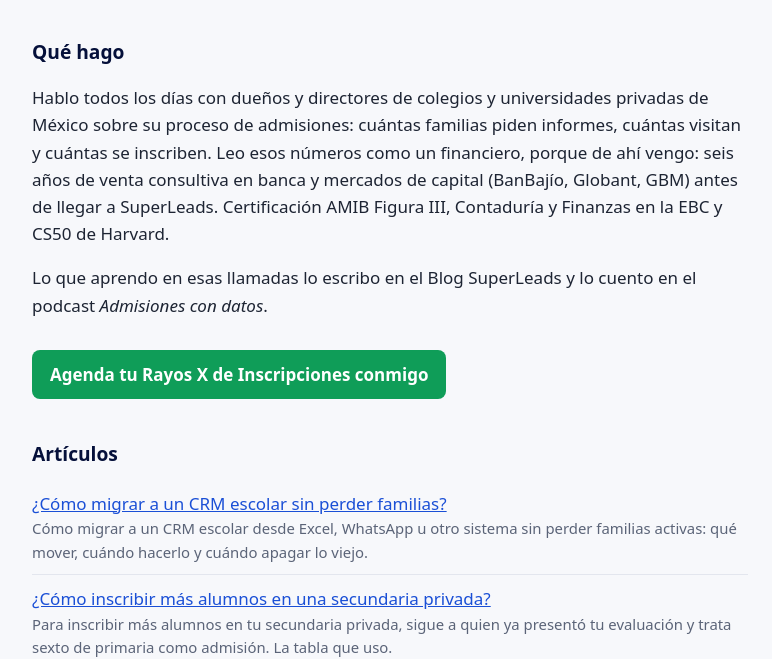
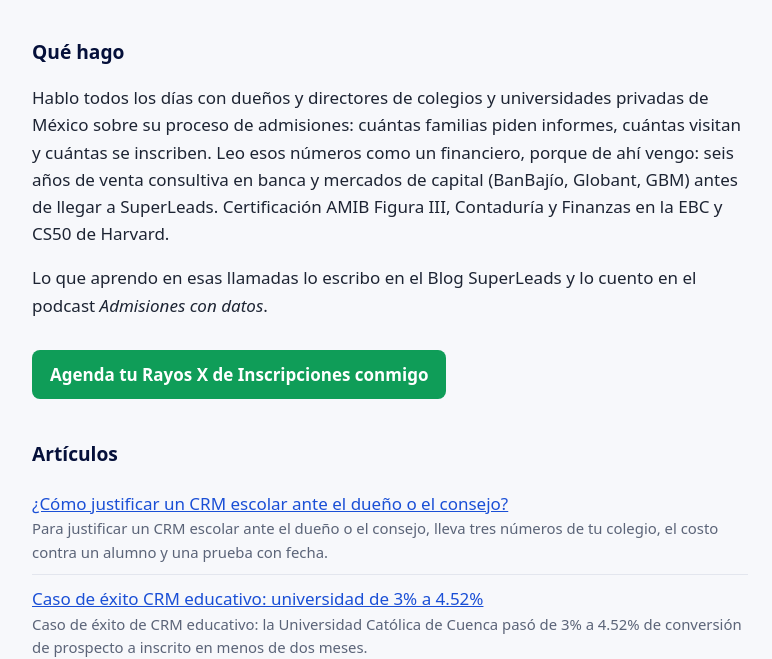
Before and after one commit to victorgalloo/victorgalloo.github.io, a plain HTML site: page index.html in a window 1280 px wide. Shown: the part 295-954 px from the top of the page, without its empty margins (250-1022 px from the left). Drawn offline with Linux system fonts and the light colour scheme.

Commit message:
Artículo: ¿Cómo justificar un CRM escolar ante el dueño o el consejo?

```diff
--- a/index.html
+++ b/index.html
@@ -42,6 +42,8 @@ footer{margin-top:44px;color:var(--su);font-size:.9rem}
 
   <h2>Artículos</h2>
   <ul>
+      <li><a href="https://blog.superleads.mx/post/justificar-un-crm">¿Cómo justificar un CRM escolar ante el dueño o el consejo?</a><span>Para justificar un CRM escolar ante el dueño o el consejo, lleva tres números de tu colegio, el costo contra un alumno y una prueba con fecha.</span></li>
+      <li><a href="https://blog.superleads.mx/post/caso-de-exito-universidad">Caso de éxito CRM educativo: universidad de 3% a 4.52%</a><span>Caso de éxito de CRM educativo: la Universidad Católica de Cuenca pasó de 3% a 4.52% de conversión de prospecto a inscrito en menos de dos meses.</span></li>
       <li><a href="https://blog.superleads.mx/post/migrar-crm-escolar">¿Cómo migrar a un CRM escolar sin perder familias?</a><span>Cómo migrar a un CRM escolar desde Excel, WhatsApp u otro sistema sin perder familias activas: qué mover, cuándo hacerlo y cuándo apagar lo viejo.</span></li>
       <li><a href="https://blog.superleads.mx/post/inscripciones-en-secundaria">¿Cómo inscribir más alumnos en una secundaria privada?</a><span>Para inscribir más alumnos en tu secundaria privada, sigue a quien ya presentó tu evaluación y trata sexto de primaria como admisión. La tabla que uso.</span></li>
       <li><a href="https://blog.superleads.mx/post/colegios-privados">Colegios privados: qué revisar antes de inscribir a tu hijo</a><span>Colegios privados en México: cómo comprobar su validez oficial en la SEP, qué deben darte por escrito antes de inscribir y qué no te pueden cobrar.</span></li>
```
